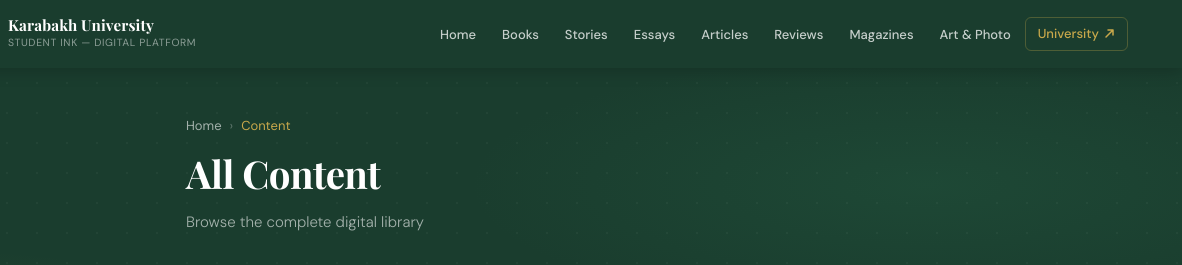
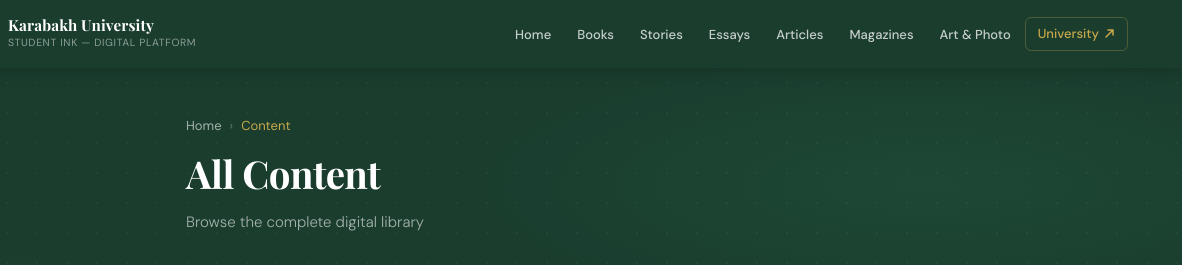
Before and after one commit to karabakhuniversity/karabakhuniversity, a plain HTML site: page content.html in a window 1280 px wide. Shown: the top 265 px of the page, 98-1280 px from the left. Drawn offline with nearby package versions, Linux system fonts and the light colour scheme.

Commit message:
deletereview

```diff
--- a/content.html
+++ b/content.html
@@ -35,7 +35,6 @@
         <li><a href="content.html?type=story"           class="header__nav-link" data-type="story">Stories</a></li>
         <li><a href="content.html?type=essay"           class="header__nav-link" data-type="essay">Essays</a></li>
         <li><a href="content.html?type=article"         class="header__nav-link" data-type="article">Articles</a></li>
-        <li><a href="content.html?type=review"          class="header__nav-link" data-type="review">Reviews</a></li>
         <li><a href="content.html?type=magazine"        class="header__nav-link" data-type="magazine">Magazines</a></li>
         <li><a href="content.html?type=art-photo"       class="header__nav-link" data-type="art-photo">Art &amp; Photo</a></li>
         <li><a href="https://karabakh.edu.az/" target="_blank" rel="noopener" class="header__nav-link header__nav-link--ext">
```
Also changed, not shown: index.html (+0 -1 lines).
